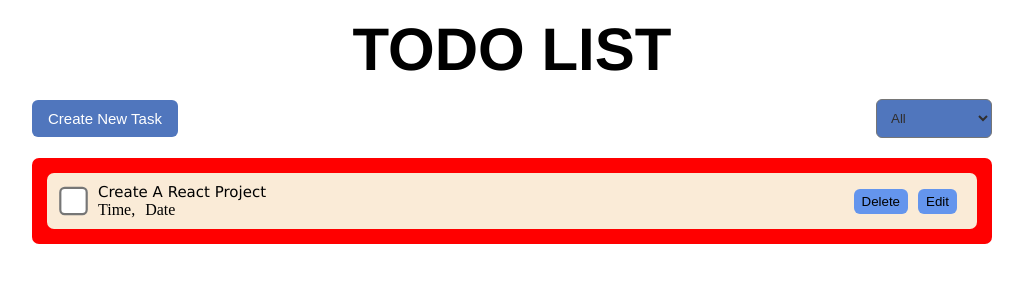
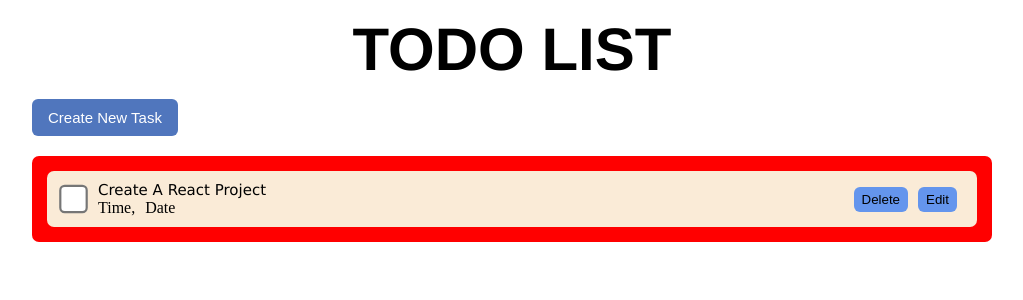
Before and after one commit to earlmorningstar/ReactToDo, a React (Vite) app: page / in a window 1280 px wide. Shown: the top 300 px of the page, without its empty margins (128-1151 px from the left). Built offline with nearby package versions, Linux system fonts and the light colour scheme.

Commit message:
CreateNewTask Commit.

```diff
--- a/src/App.jsx
+++ b/src/App.jsx
@@ -1,21 +1,31 @@
 import './App.css'
 import { useState } from 'react';
-import AddTask from './assets/components/AddTask.jsx';
 import Task from './assets/components/Task.jsx';
 import Header from './assets/components/Header.jsx';
+// import NewTask from './assets/components/NewTask.jsx';
+import { BrowserRouter as Router, Route, Link } from 'react-router-dom';
 
 function App() {
 
-  const [TodoState, setTodoState] = useState({
+  // const [showNewTask, setShowNewTask] = useState(false);
 
-  })
+  // function handleAddTask(taskText) {
+  //   setShowNewTask(false);
+  // }
 
   return (
     <>
+
+    <Router>
     <Header/>
-    <AddTask />
+    {/* {showNewTask ? (<NewTask onCreateTask={handleAddTask} />)
+    : <button onClick={() => setShowNewTask(true)}>Create New Task</button>} */}
     <Task />
+
+
+    </Router>
     </>
+
   )
 }
 
--- a/src/assets/components/AddTask.jsx
+++ b/src/assets/components/AddTask.jsx
@@ -1,32 +1 @@
-import NewTask from "./NewTask";
-import { useState } from "react";
-
-export default function AddTask() {
-
-    const [bringForth, setBringForth] = useState('');
-
-    // function handleClick() {
-    //     setBringForth()
-    // }
-
-
-    return (
-      <form action="">
-          <div className="addTask">
-        <button>Create New Task</button>
-
-
-        <div className="taskBtnAndSelect">
-          <select id="task" name="task">
-            <option value="all">All</option>
-            <option value="second task">Second task</option>
-          </select>
-        </div>
-
-      </div>
-
-
-      </form>
-
-    );
-  }
+export default function AddTask() {}
--- a/src/assets/components/Task.jsx
+++ b/src/assets/components/Task.jsx
@@ -1,12 +1,38 @@
-import NewTask from "./NewTask";
+import NewTask from "./NewTask.jsx";
+import { useState } from "react";
+
 
 export default function Task() {
 
+const [showNewTask, setShowNewTask] = useState(false);
+
+  function handleAddTask(taskText) {
+    setShowNewTask(false);
+  }
+
+
 
   return (
-      <>
 
-      {/* <NewTask /> */}
+
+
+    <div>
+      <form action="">
+        <div className="addTask">
+        {showNewTask ? (<NewTask onCreateTask={handleAddTask} />)
+    : <button onClick={() => setShowNewTask(true)}>Create New Task</button>}
+
+          {/* <button>Create New Task</button> */}
+
+          {/* <div className="taskBtnAndSelect">
+            <select id="task" name="task">
+              <option value="all">All</option>
+              <option value="second task">Second task</option>
+            </select>
+          </div> */}
+        </div>
+      </form>
+
       <div className="layoutBox">
         <div className="layoutMin">
           <div className="checknTitle">
@@ -25,6 +51,6 @@ export default function Task() {
           </div>
         </div>
       </div>
-      </>
+    </div>
   );
 }
--- a/src/index.css
+++ b/src/index.css
@@ -88,7 +88,7 @@
 
 .newTaskDiv {
   text-align: center;
-  margin: 20px 0;
+  margin: 20px 0 20px 290px;
 }
 
 .newTaskDiv h2 {
@@ -99,9 +99,10 @@
 
 .inputNbtn {
   display: flex;
+  text-align: center;
   justify-content: center;
   gap: 30px;
-  margin: 0 200px;
+  /* margin-right: 200px; */
 
 }
 
```
Also changed, not shown: src/assets/components/NewTask.jsx (+7 -1 lines). Lines whose indentation alone changed are shown as unchanged.
